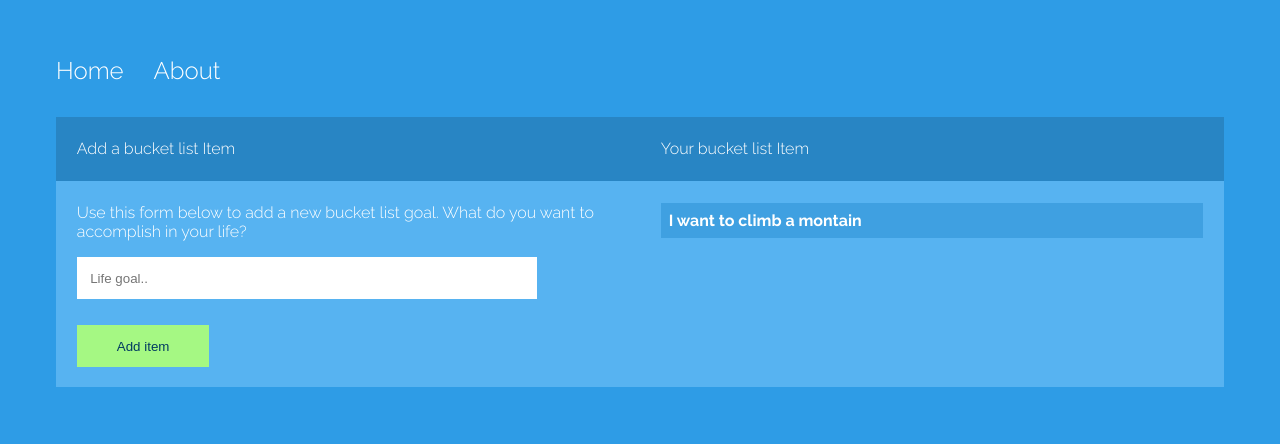
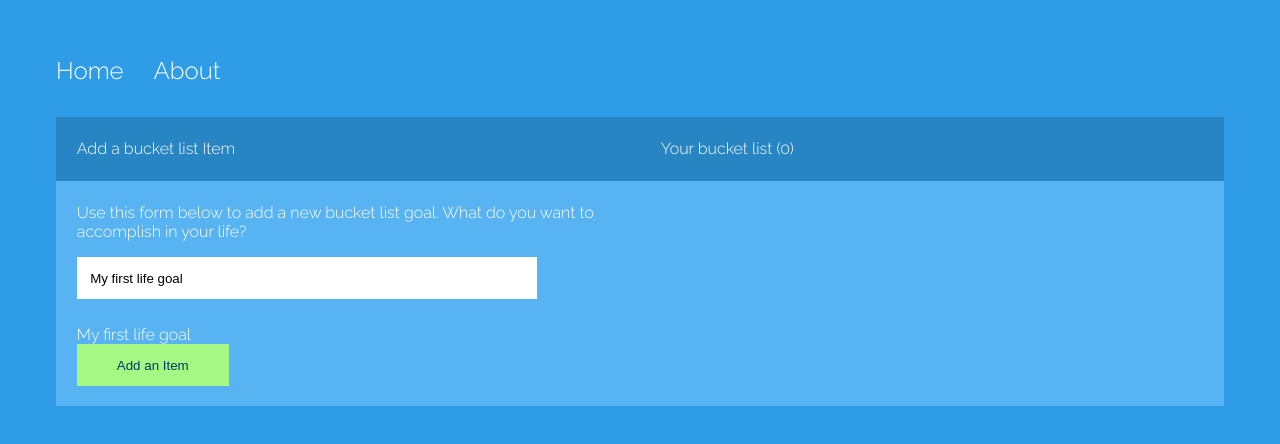
Before and after one commit to jaldors/ng5, an Angular app: page / in a window 1280 px wide. Shown: the top 444 px of the page. Built offline with nearby package versions, Linux system fonts and the light colour scheme.

Commit message:
Interpolation, property binding and event binding with no-inferrable-types=false

```diff
--- a/src/app/app.module.ts
+++ b/src/app/app.module.ts
@@ -7,6 +7,7 @@ import { AppComponent } from './app.component';
 import { HomeComponent } from './home/home.component';
 import { AboutComponent } from './about/about.component';
 
+import { FormsModule } from '@angular/forms';
 
 @NgModule({
   declarations: [
@@ -16,7 +17,8 @@ import { AboutComponent } from './about/about.component';
   ],
   imports: [
     BrowserModule,
-    AppRoutingModule
+    AppRoutingModule,
+    FormsModule
   ],
   providers: [],
   bootstrap: [AppComponent]
--- a/src/app/home/home.component.html
+++ b/src/app/home/home.component.html
@@ -3,20 +3,22 @@
       <p>Add a bucket list Item</p>
   </div>
   <div class="col">
-    <p>Your bucket list Item</p>
+    <p>Your bucket list ({{ intCount }})</p>
   </div>
 </div>
 <div class="container color-light">
   <div class="col">
     <p class="sm">Use this form below to add a new bucket list goal. What do you want to accomplish in your life? </p>
     <form>
-      <input type="text" class="txt" name="item" placeholder="Life goal..">
-      <input type="submit" class="btn" value="Add item">
+      <input type="text" class="txt" name="item" placeholder="Life goal.." [(ngModel)]="goalText">
+      <br><span>{{ goalText }}</span>
+      <input type="submit" class="btn" [value]="btnText" (click)="addItem()">
     </form>
   </div>
   <div class="col">
-    <p class="life-container">
-      I want to climb a montain
+    <!-- <p class="life-container">I want to climb a montain</p> -->
+    <p class="life-container" *ngFor="let goal of goals">
+      {{ goal }}
     </p>
   </div>
 </div>
--- a/src/app/home/home.component.ts
+++ b/src/app/home/home.component.ts
@@ -7,9 +7,21 @@ import { Component, OnInit } from '@angular/core';
 })
 export class HomeComponent implements OnInit {
 
+  intCount: number = 3;
+  btnText: string = 'Add an Item';
+  goalText: string = 'My first life goal';
+  goals = [];
+
   constructor() { }
 
   ngOnInit() {
+    this.intCount = this.goals.length;
+  }
+
+  addItem() {
+    this.goals.push(this.goalText);
+    this.goalText = '';
+    this.intCount = this.goals.length;
   }
 
 }
--- a/tslint.json
+++ b/tslint.json
@@ -61,7 +61,7 @@
     "no-empty-interface": true,
     "no-eval": true,
     "no-inferrable-types": [
-      true,
+      false,
       "ignore-params"
     ],
     "no-misused-new": true,
```
